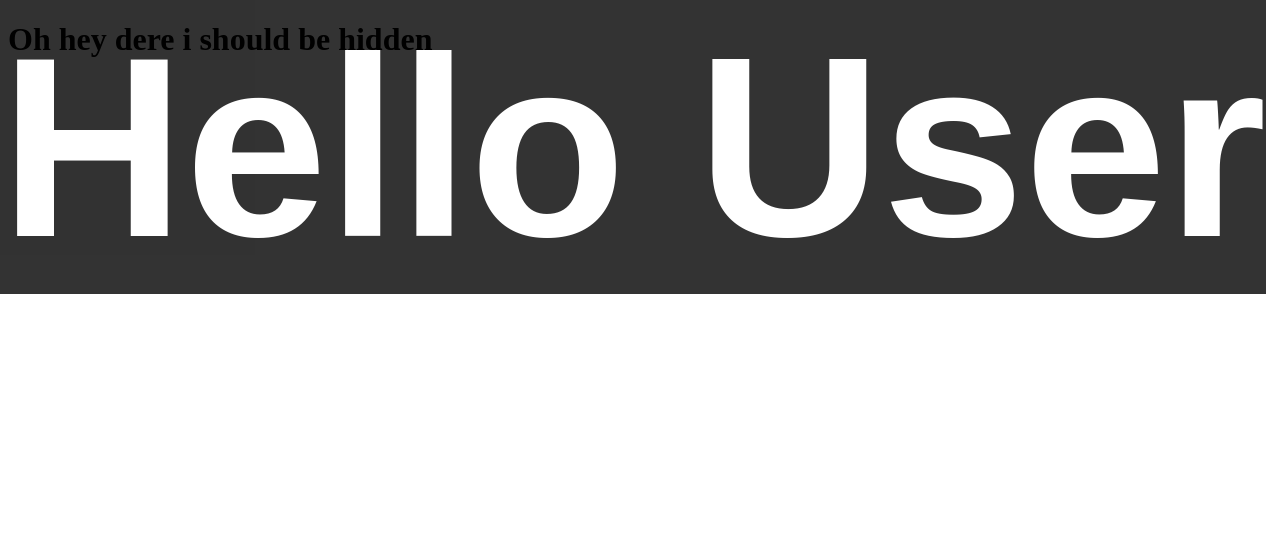
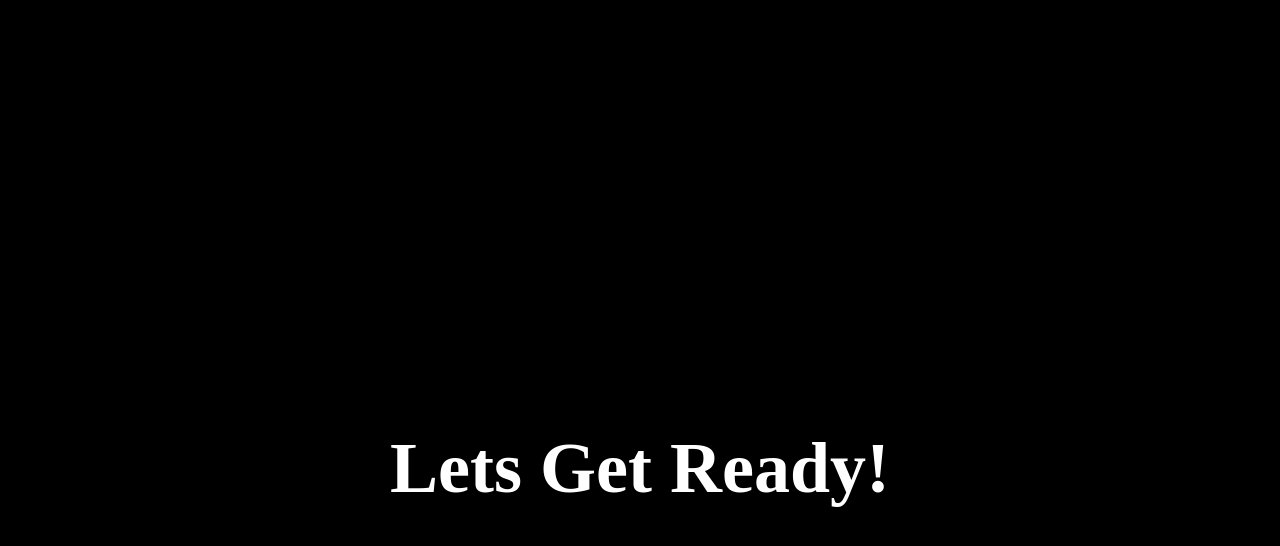
Before and after one commit to Mirroraculous/Mirroraculous, an Angular app: page / in a window 1280 px wide. Shown: the top 546 px of the page. Built offline with nearby package versions, Linux system fonts and the light colour scheme.

Commit message:
Double message greeting nearly complete.

```diff
--- a/src/app/app.component.html
+++ b/src/app/app.component.html
@@ -1,2 +1,2 @@
 <app-overlay></app-overlay>
-<h1>Oh hey dere i should be hidden</h1>
+<h1>Future Home Page</h1>
--- a/src/app/components/overlay/overlay.component.html
+++ b/src/app/components/overlay/overlay.component.html
@@ -1,5 +1,6 @@
 
 <div *ngIf = '!remove' [@showGreeting]= 'showGreeting? true: false'
  class = "overlay"(@showGreeting.done)="onAnimationEvent($event)">
-    <h1 >Hello User</h1>
+    <h1 [@showGreeting2] = 'showGreeting2? true: false'>Hello User</h1>
+    <h2 [@showGreeting3] = 'showGreeting3? true: false'>Lets Get Ready!</h2>
 </div>
--- a/src/app/components/overlay/overlay.component.scss
+++ b/src/app/components/overlay/overlay.component.scss
@@ -1,16 +1,22 @@
 .overlay{
+    padding-top:20%;
     position: absolute;
     top:0px;
     left: 0px;
     background: black;
     color: white;
     text-align: center;
-    vertical-align: center;
-    font-family: 'Nunito Sans', sans-serif;
-    font-size: 8em;
+    font-family: 'Margarine', cursive;
+    // font-family: 'Anonymous Pro', monospace;
+    // font-family: 'Baloo Tammudu', cursive;
+    // font-family: 'Nunito Sans', sans-serif;
+    font-size: 3em;
+    width: 100%;
+    height: 100%;
 }
 .overlay>h1{
-    width: 100%;
-    height: 100%;
+    vertical-align: center;
+    font-size: 2em;
+    // padding: 40% 40% 10%;
     margin: 0;
 }
--- a/src/app/components/overlay/overlay.component.ts
+++ b/src/app/components/overlay/overlay.component.ts
@@ -27,12 +27,39 @@ import {
       transition('true => false',[
         animate('.5s')
       ]),
+    ]),
+    trigger('showGreeting2',[
+      state('false',style({
+        opacity:0,
+      })),
+      state('true',style({
+        opacity:1,
+      })),
+      transition('true => false',[
+        animate('.5s')
+      ]),
+    ]),
+    trigger('showGreeting3',[
+      state('false',style({
+        opacity:0,
+      })),
+      state('true',style({
+        opacity:1,
+      })),
+      transition('true => false',[
+        animate('.5s')
+      ]),
+      transition('false => true',[
+        animate('.5s')
+      ]),
     ])
   ],
 })
 export class OverlayComponent implements OnInit {
   // overlay: OverlayModule = new OverlayModule();
   showGreeting;
+  showGreeting2;
+  showGreeting3;
   startTime;
   stopTime;
   remove;
@@ -40,26 +67,39 @@ export class OverlayComponent implements OnInit {
   timer: Observable<any>;
   constructor(public dialog: MatDialogModule) {
     this.showGreeting = true;
+    this.showGreeting2 = true;
+    this.showGreeting3 = false;
     this.remove = false;
-    this.remove2 = false;
    }
   onAnimationEvent ( event: AnimationEvent ) {
-    if(event.toState){
-
-    }
+    console.log(event);
   }
   ngOnInit() {
     const timer2 = timer(4000);
-    const timerLength = timer(5000);
+    const timer3 = timer(6000);
+    const timerLength = timer(7000);
+    const timer4 = timer(8000);
     timer2.subscribe(
       val =>{
-        this.remove2 = true;
+        this.showGreeting2 = false;
+        this.showGreeting3 = true;
+        console.log(this.showGreeting2, this.showGreeting3);
       }
-    )
+    );
+    timer3.subscribe(
+      val =>{
+        this.showGreeting3 = false;
+      }
+    );
     timerLength.subscribe(
       val =>{
       this.showGreeting = false;
       }
     );
+    timer4.subscribe(
+      val =>{
+        this.remove = true;
+      }
+    );
     }
 }
```
